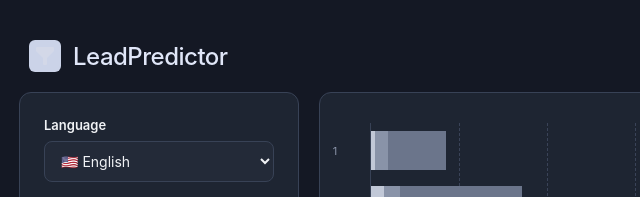
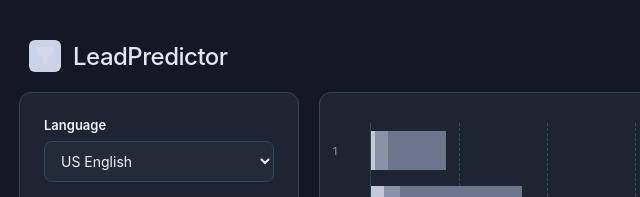
Before and after one commit to alexhitok/exam2, a plain HTML site: page index.html in a window 1280 px wide. Shown: the top 197 px of the page, 1-641 px from the left. Drawn offline with Linux system fonts and the light colour scheme.

Commit message:
add languages

```diff
--- a/index.html
+++ b/index.html
@@ -1,4 +1,5 @@
 <!DOCTYPE html>
+
 <html lang="en">
 <head>
     <meta charset="UTF-8">
@@ -20,7 +21,11 @@
             <div class="input-group">
                 <label>Language</label>
                 <select class="custom-select">
-                    <option>🇺🇸 English</option>
+                    <option>US English</option>
+                    <option>Bulgarian</option>
+                    <option>German</option>
+                    <option>French</option>
+                    <option>Spanish</option>
                 </select>
             </div>
 
```
